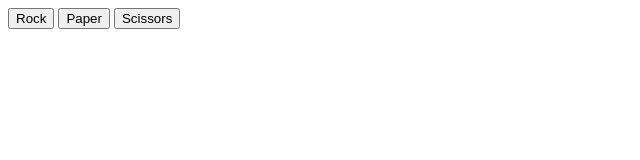
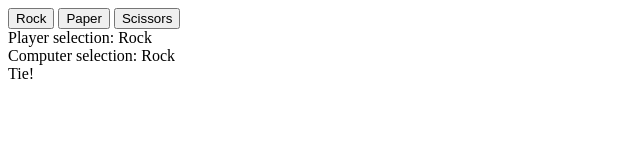
Before and after one commit to repojk/rock-paper-scissors, a plain HTML site: page index.html in a window 1280 px wide. Both pictures are taken after a click on the button "Rock". Shown: the whole page, without its empty margins (0-640 px from the left). Drawn offline with Linux system fonts and the light colour scheme.

Commit message:
Display selections and round result in DOM

```diff
--- a/index.html
+++ b/index.html
@@ -10,6 +10,8 @@
     <button type="button">Rock</button>
     <button type="button">Paper</button>
     <button type="button">Scissors</button>
+
+    <div id="display-container"></div>
 
     <script>
         //randomly return either ‘Rock’, ‘Paper’ or ‘Scissors’.
@@ -100,14 +102,26 @@
         }
 
         function gameButtonInputExtension() {
+            let result = '';
+
             const buttons = document.querySelectorAll('button');
+            const divDisplayContainer = document.querySelector('#display-container');
+            const divDisplayRoundResult = document.createElement('div');
+            const divDisplayPlayerSel = document.createElement('div');
+            const divDisplayCompSel = document.createElement('div');
+
             buttons.forEach(btn => btn.addEventListener('click', () => {
                 let playerSelection = btn.textContent;
-                console.log("Player selection: " + playerSelection);
+                divDisplayPlayerSel.textContent = `Player selection: ${playerSelection}`;
+                divDisplayContainer.appendChild(divDisplayPlayerSel);
+
                 let computerSelection = getComputerChoice();
-                console.log("Computer selection: " + computerSelection);
+                divDisplayCompSel.textContent = `Computer selection: ${computerSelection}`;
+                divDisplayContainer.appendChild(divDisplayCompSel);
+
                 let roundResult = playRound(playerSelection, computerSelection);
-                console.log(roundResult);
+                divDisplayRoundResult.textContent = roundResult;
+                divDisplayContainer.appendChild(divDisplayRoundResult);
             }));
         }
 
```
